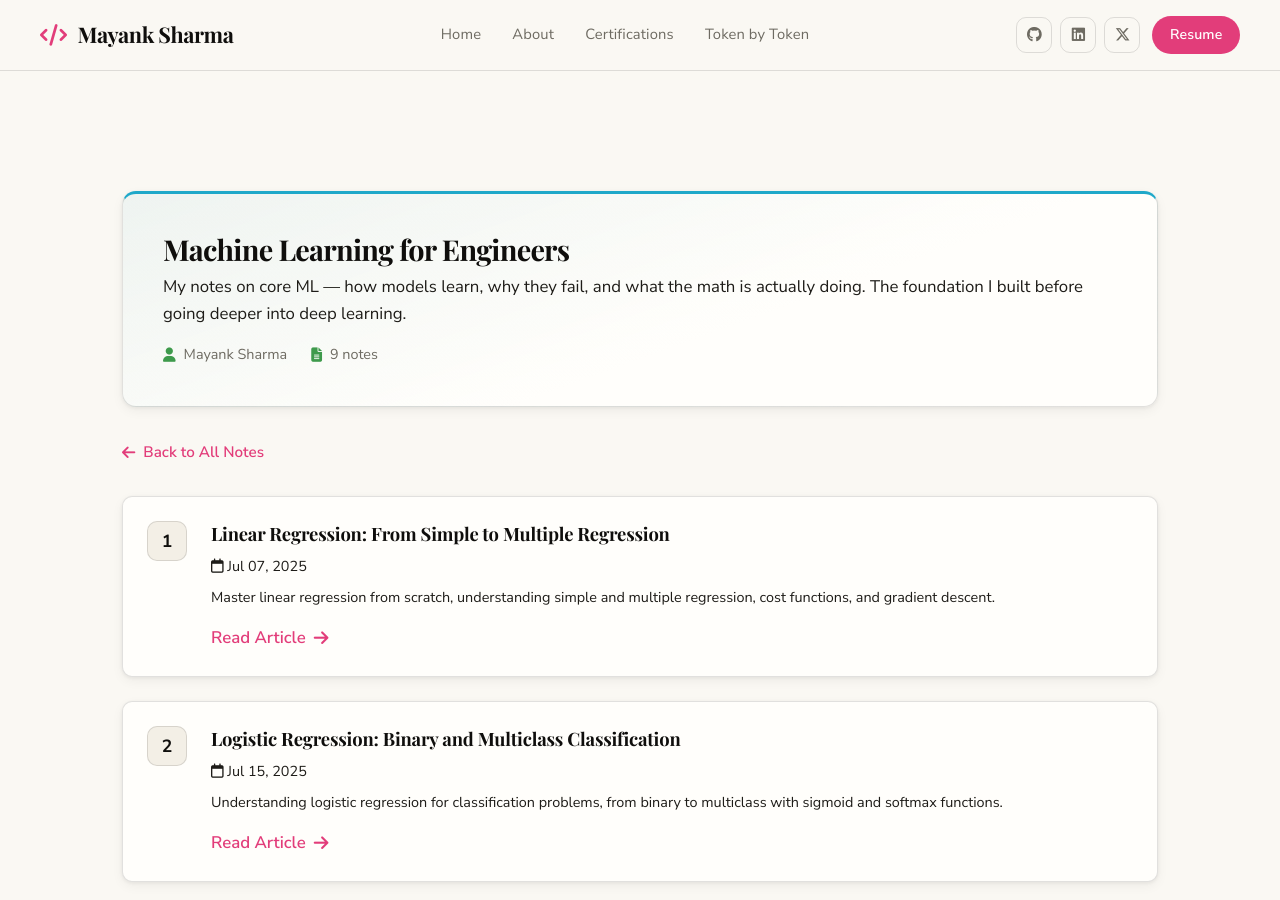
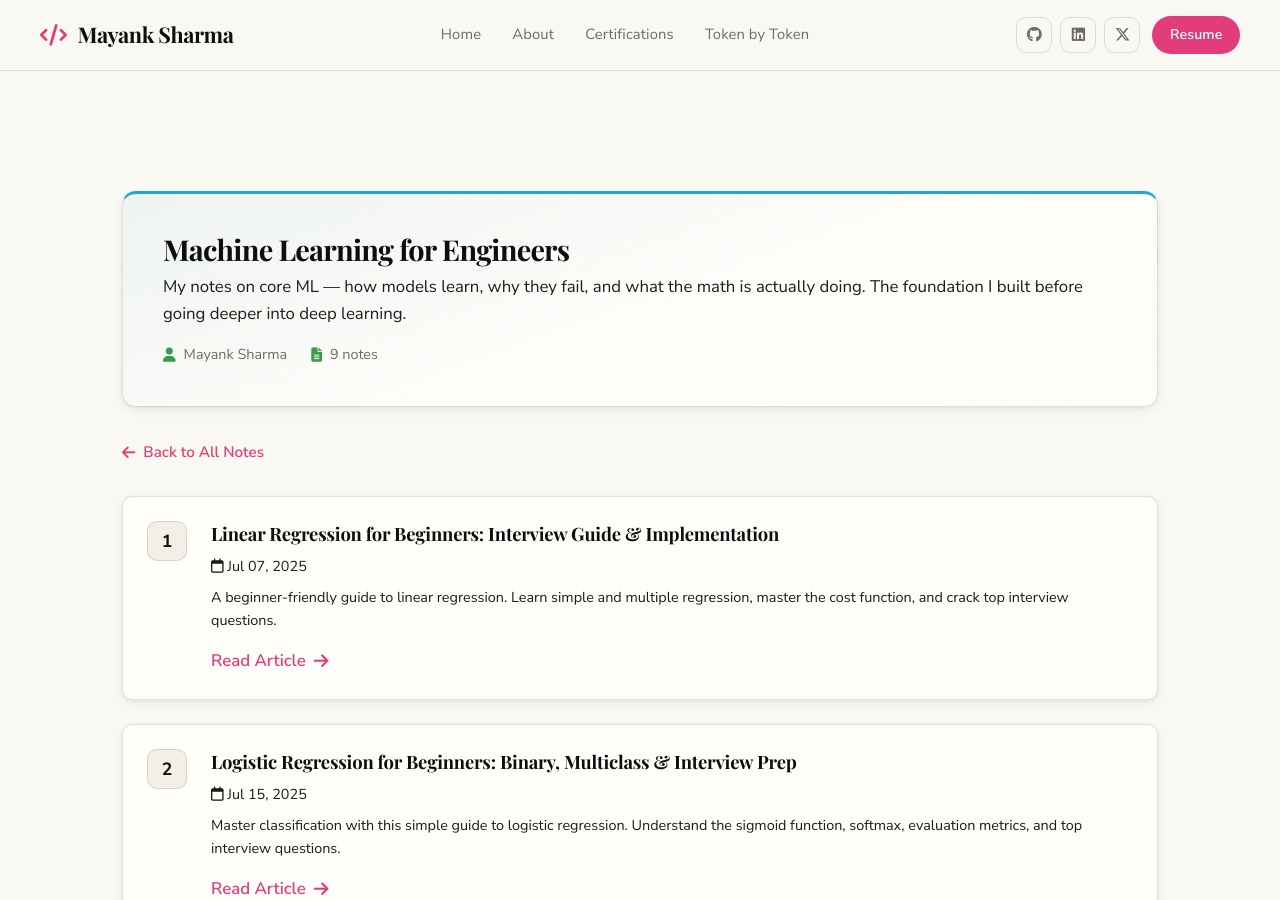
Before and after one commit to mayank1101/mayank1101.github.io, a Jekyll site: the page built from series/machine-learning/index.html, in a window 1280 px wide and 900 px high. Built offline with Jekyll 4.4.1, drawn with Linux system fonts in a browser that asks for light colours; some web fonts are replaced.

```diff
--- a/_posts/machine-learning/2025-07-07-linear-regression.md
+++ b/_posts/machine-learning/2025-07-07-linear-regression.md
@@ -1,10 +1,10 @@
 ---
 layout: post
-title: "Linear Regression: From Simple to Multiple Regression"
+title: "Linear Regression for Beginners: Interview Guide & Implementation"
 date: 2025-07-07
 series: "Machine Learning for Engineers"
 series_author: "Mayank Sharma"
-excerpt: "Master linear regression from scratch, understanding simple and multiple regression, cost functions, and gradient descent."
+excerpt: "A beginner-friendly guide to linear regression. Learn simple and multiple regression, master the cost function, and crack top interview questions."
 ---
 
 Continuing in our Machine Learning Series, today we dive deep into **Linear Regression**, the absolute cornerstone of predictive modeling.
--- a/_posts/machine-learning/2025-07-15-logistic-regression.md
+++ b/_posts/machine-learning/2025-07-15-logistic-regression.md
@@ -1,10 +1,10 @@
 ---
 layout: post
-title: "Logistic Regression: Binary and Multiclass Classification"
+title: "Logistic Regression for Beginners: Binary, Multiclass & Interview Prep"
 date: 2025-07-15
 series: "Machine Learning for Engineers"
 series_author: "Mayank Sharma"
-excerpt: "Understanding logistic regression for classification problems, from binary to multiclass with sigmoid and softmax functions."
+excerpt: "Master classification with this simple guide to logistic regression. Understand the sigmoid function, softmax, evaluation metrics, and top interview questions."
 ---
 
 Continuing our journey through machine learning, today we turn to **Logistic Regression**, the true workhorse of classification problems.
```
